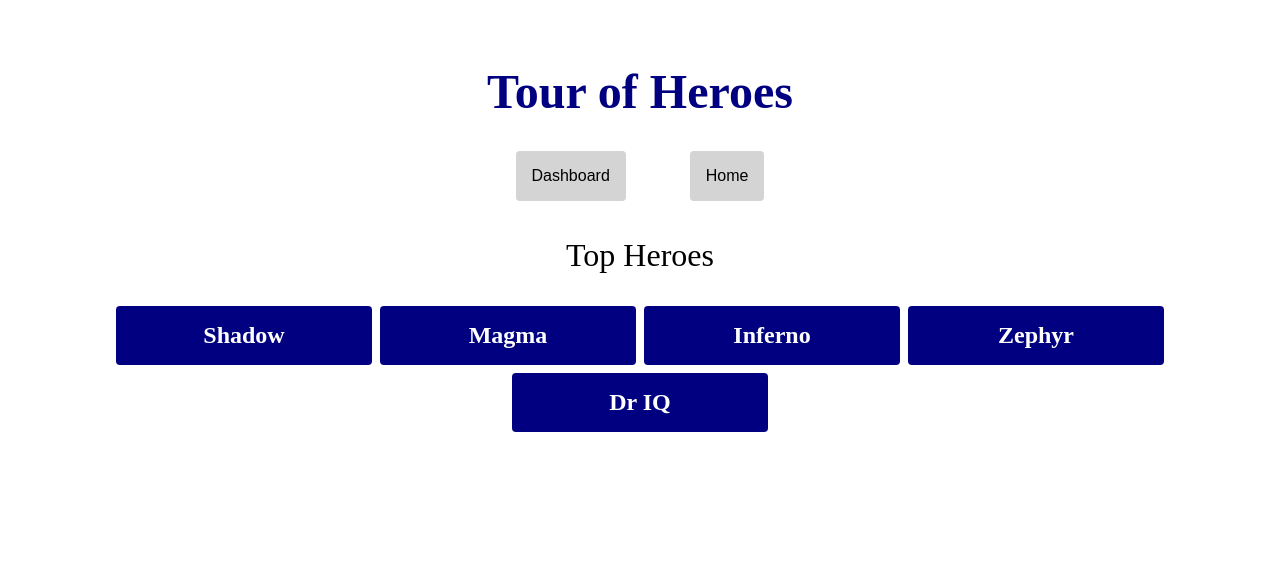
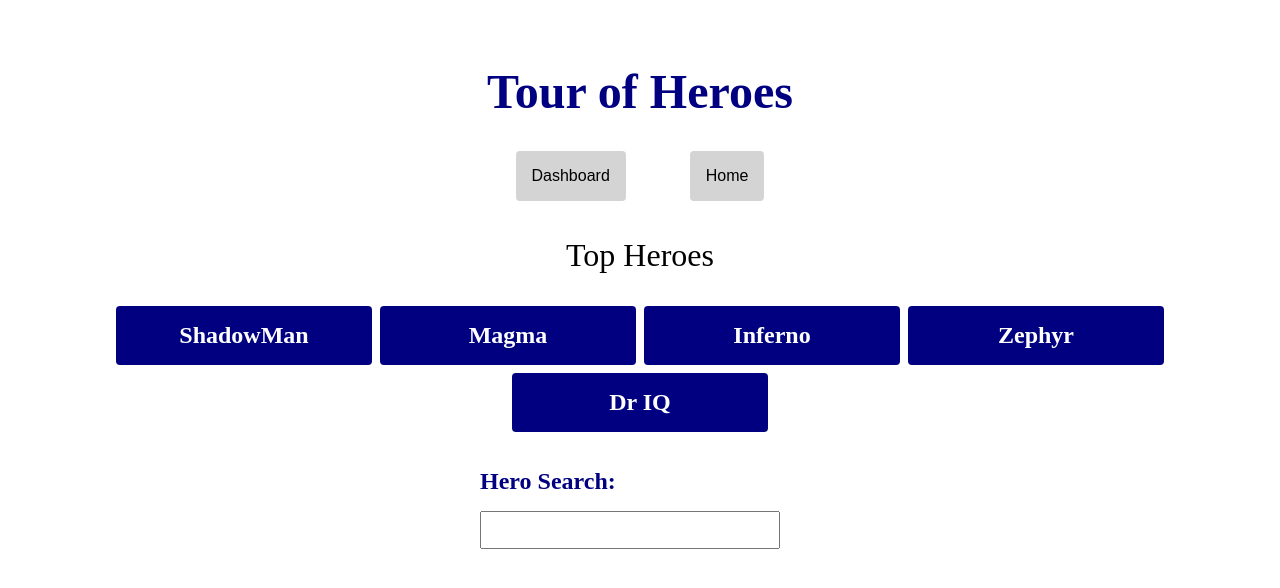
Before and after one commit to HassanMudassirRT/tour-of-heroes, an Angular app: page /dashboard in a window 1280 px wide. Shown: the top 588 px of the page. Built offline with nearby package versions, Linux system fonts and the light colour scheme; data requests are answered from the project's data file.

Commit message:
feat: add search functionality

```diff
--- a/db.json
+++ b/db.json
@@ -62,7 +62,7 @@
     },
     {
       "id": "14",
-      "name": "Shadow",
+      "name": "ShadowMan",
       "popularity": 9
     },
     {
@@ -96,7 +96,7 @@
       "popularity": 8
     },
     {
-      "id": 21,
+      "id": "21",
       "name": "Mysterio",
       "popularity": 2
     }
--- a/src/app/components/dashboard/dashboard.css
+++ b/src/app/components/dashboard/dashboard.css
@@ -5,6 +5,23 @@
   justify-content: center;
   align-items: center;
   gap: 8px;
+}
+
+.input-wrapper {
+  width: 320px;
+  margin-inline: auto;
+  display: flex;
+  flex-flow: column wrap;
+  gap: 8px;
+  margin-block-end: 32px;
+}
+
+.input-wrapper input {
+  width: 300px;
+}
+
+.input-wrapper button {
+  width: 128px;
 }
 
 .card {
@@ -25,3 +42,33 @@
   transition: background-color 200ms;
   background-color: #0000d4;
 }
+
+.searchItems {
+  width: 300px;
+  border: 1px solid rgb(182, 181, 181);
+}
+
+.searchItem {
+  width: 300px;
+  margin-inline: auto;
+  padding: 8px;
+  margin-block-end: 4px;
+}
+
+.searchItemText:hover {
+  transition: background-color 100ms;
+  background-color: #e6e6e6;
+}
+
+.searchItemText {
+  padding: 4px;
+  text-align: center;
+  font-size: 1.25rem;
+  font-weight: 500;
+}
+
+.divider {
+  margin-block-start: 4px;
+  height: 1px;
+  background-color: rgba(194, 194, 194, 0.815);
+}
--- a/src/app/components/dashboard/dashboard.html
+++ b/src/app/components/dashboard/dashboard.html
@@ -1,8 +1,28 @@
 <h2 class="title">Top Heroes</h2>
 <div class="wrapper">
   @for (hero of topHeroes(); track hero.id) {
-    <div class="card" (click)="router.navigate(['edit', hero.id])">
-      {{ hero.name }}
-    </div>
+  <div class="card" (click)="router.navigate(['edit', hero.id])">
+    {{ hero.name }}
+  </div>
   }
 </div>
+<div class="input-wrapper">
+  <label for="findHero" class="label">Hero Search: </label>
+  <input class="input" id="findHero" name="findHero" [(ngModel)]="findHero" />
+  <div
+    class="searchItems"
+    [style.display]="findHero() !== '' ? 'block' : 'none'"
+  >
+    @for (hero of heroService.heroes(); track hero.id) { @if
+    (hero.name.toLowerCase().includes(findHero().toLowerCase())) {
+    <div
+      class="searchItem"
+      [class]
+      (click)="router.navigate(['edit', hero.id])"
+    >
+      <p class="searchItemText">{{ hero.name }}</p>
+      <div class="divider"></div>
+    </div>
+    } }
+  </div>
+</div>
--- a/src/app/components/dashboard/dashboard.ts
+++ b/src/app/components/dashboard/dashboard.ts
@@ -1,10 +1,11 @@
-import { Component, inject, computed } from '@angular/core';
+import { Component, inject, computed, signal } from '@angular/core';
+import { FormsModule } from '@angular/forms';
 import { Heroes } from '../../services/heroes';
 import { Router } from '@angular/router';
 
 @Component({
   selector: 'app-dashboard',
-  imports: [],
+  imports: [FormsModule],
   standalone: true,
   templateUrl: './dashboard.html',
   styleUrl: './dashboard.css',
@@ -18,4 +19,7 @@ export class Dashboard {
       .sort((popA, popB) => popB.popularity - popA.popularity)
       .slice(0, 5)
   );
+  findHero = signal('');
+
+  searchHero() {}
 }
```
